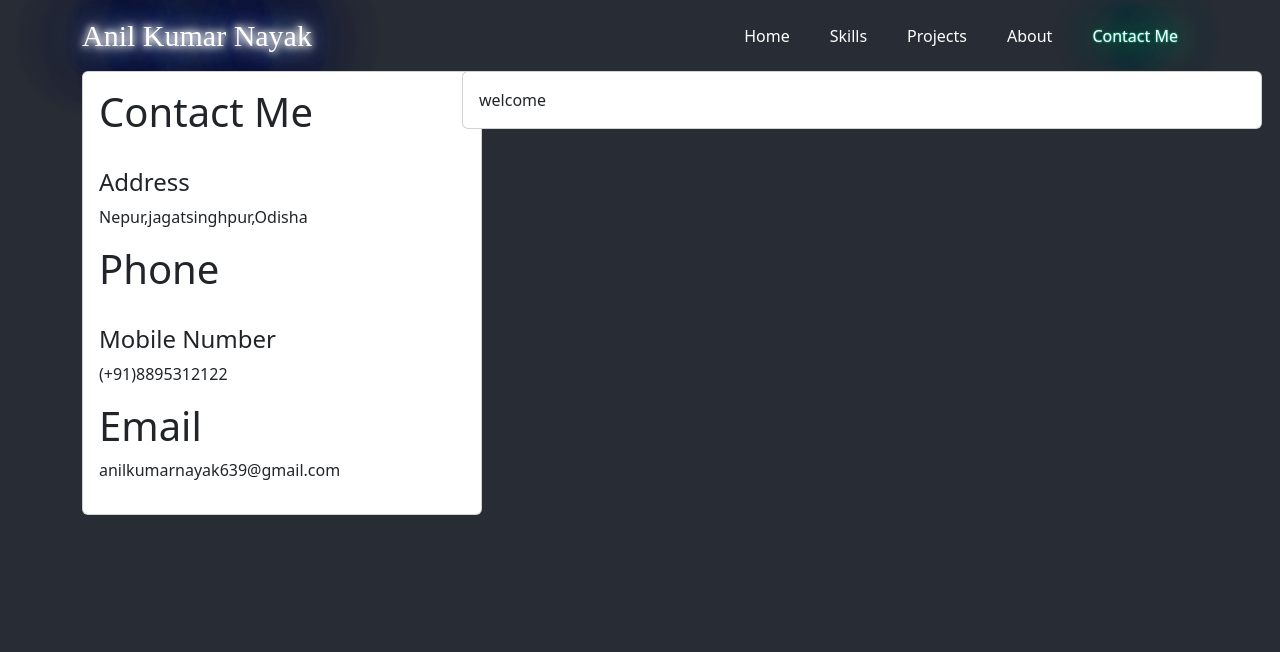
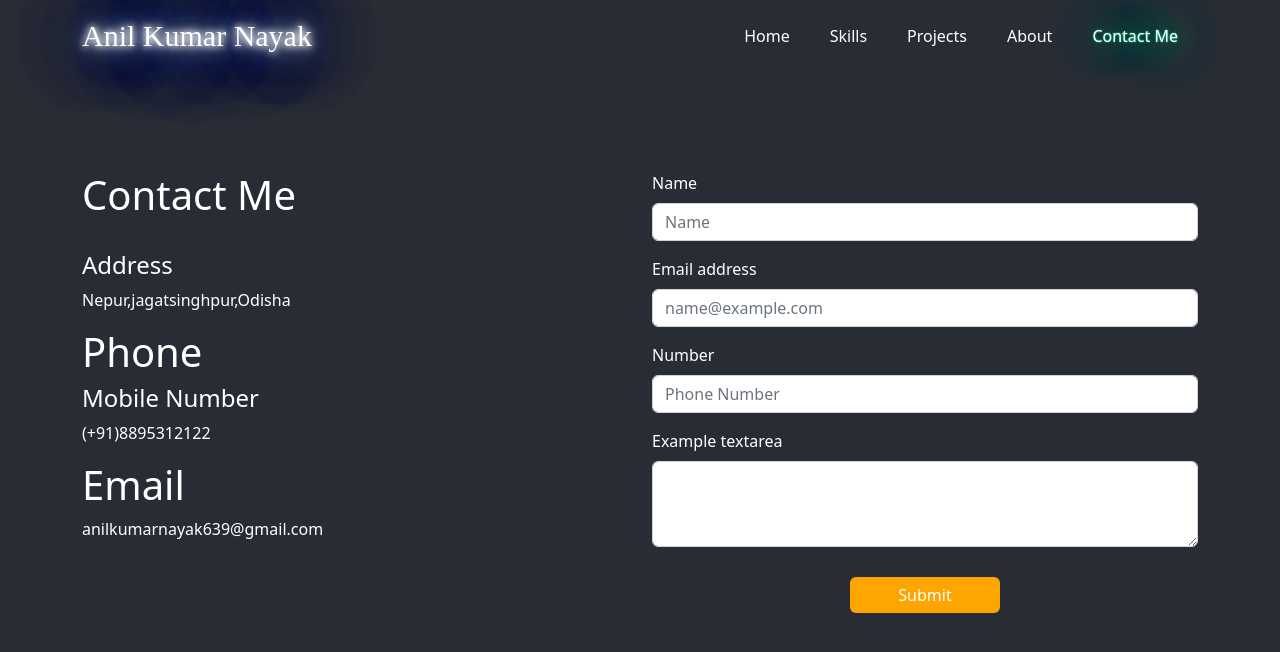
Before and after one commit to anil639/portfolio, a React (Create React App) app: page /contactMe in a window 1280 px wide. Shown: the top 652 px of the page. Built offline with nearby package versions, Linux system fonts and the light colour scheme.

Commit message:
contactMe page updated.

```diff
--- a/src/components/ContactMe/Contact.css
+++ b/src/components/ContactMe/Contact.css
@@ -1,4 +1,27 @@
-.heading{
-    text-align: center;
+.card_c_bg{
+    background-color: #282c34;
+    border: 0px;
     color: white;
+    margin-top: 100px;
 }
+.card1_c_bg{
+    flex-wrap: wrap;
+    background-color: #282c34;
+    border: 0px;
+    color: white;
+    margin-top: 100px;
+}
+.form_button{
+    display: flex;
+    justify-content: center;
+    margin: auto;
+    width: 150px;
+    margin-top: 30px;
+    background-color: orange;
+    border: 0px;
+}
+.contact_pg{
+    display: flex;
+    flex-wrap: wrap;
+    justify-content: center;
+}
--- a/src/components/ContactMe/Contact.js
+++ b/src/components/ContactMe/Contact.js
@@ -2,35 +2,47 @@ import React from 'react'
 import Container from 'react-bootstrap/Container';
 import Row from 'react-bootstrap/Row';
 import Col from 'react-bootstrap/Col';
-import Card from 'react-bootstrap/Card';
+import Form from 'react-bootstrap/Form';
+import Button from 'react-bootstrap/Button'
 import './Contact.css'
 const Contact = () => {
     return (
-        <div >
+        <div className='contact_pg'>
             <Container>
                 <Row>
-                    <Col xs={12} md={4}>
-                        <Card style={{ width: '25rem' }}>
-                            <Card.Body>
+                    <Col className='card_c_bg' >
                         <h1>Contact Me</h1><br />
                         <h4>Address</h4>
                         <p>Nepur,jagatsinghpur,Odisha</p>
-                                <h1>Phone</h1><br />
+                        <h1>Phone</h1>
                         <h4>Mobile Number</h4>
                         <p>(+91)8895312122</p>
                         <h1>Email</h1>
                         <p>anilkumarnayak639@gmail.com</p>
+                    </Col>
 
-                            </Card.Body>
-                        </Card>
+                    <Col className='card1_c_bg'>
+                        <Form className='c_form'>
+                            <Form.Group className="mb-3" controlId="exampleForm.ControlInput1">
+                                <Form.Label>Name</Form.Label>
+                                <Form.Control type="text" placeholder="Name" />
+                            </Form.Group>
+                            <Form.Group className="mb-3" controlId="exampleForm.ControlInput1">
+                                <Form.Label>Email address</Form.Label>
+                                <Form.Control type="email" placeholder="name@example.com" />
+                            </Form.Group>
+                            <Form.Group className="mb-3" controlId="exampleForm.ControlInput1">
+                                <Form.Label>Number</Form.Label>
+                                <Form.Control type="number" placeholder="Phone Number" />
+                            </Form.Group>
+                            <Form.Group className="mb-3" controlId="exampleForm.ControlTextarea1">
+                                <Form.Label>Example textarea</Form.Label>
+                                <Form.Control as="textarea" rows={3} />
+                            </Form.Group>
+                            <Button className='form_button' variant="primary">Submit</Button>{' '}
+                        </Form>
                     </Col>
-                    <Col xs={12} md={8} >
-                        <Card style={{ width: '50rem' }}>
-                            <Card.Body>
-                                welcome
-                            </Card.Body>
-                        </Card>
-                    </Col>
+
                 </Row>
             </Container>
         </div>
```
Lines whose indentation alone changed are shown as unchanged.
